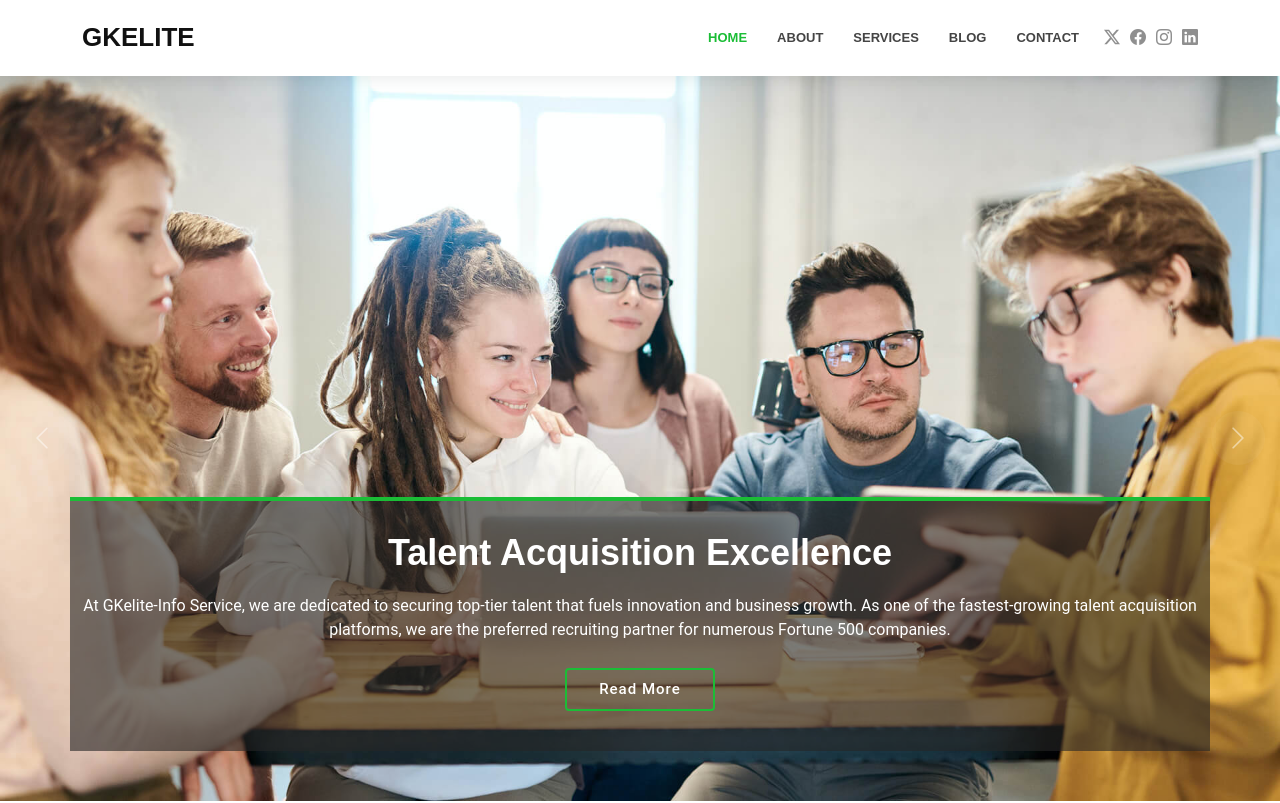
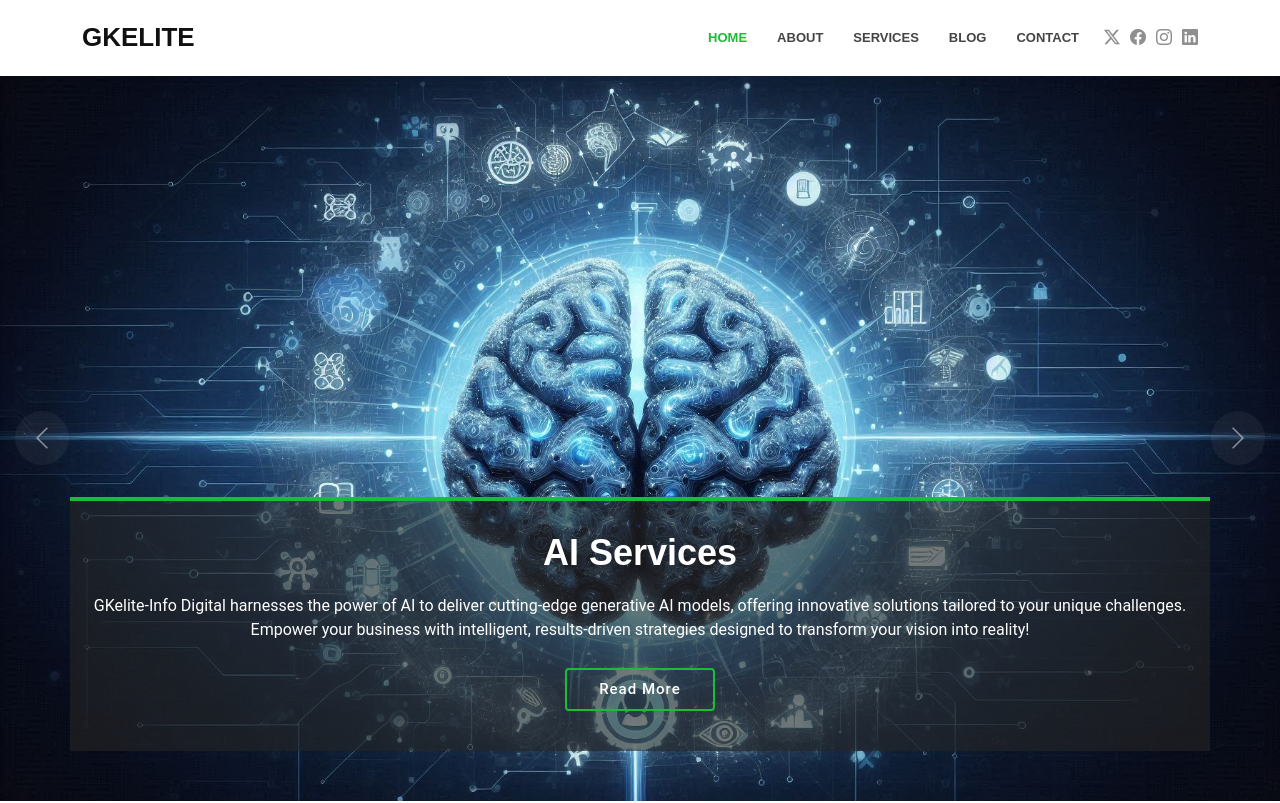
Before and after one commit to Sbose548/gkelite, a Next.js app: page / in a window 1280 px wide. Shown: the top 803 px of the page. Built offline with nearby package versions, Linux system fonts and the light colour scheme.

Commit message:
Update Hero.js

```diff
--- a/src/app/components/Hero.js
+++ b/src/app/components/Hero.js
@@ -49,7 +49,7 @@ const HeroCarousel = () => {
         data-bs-ride="false"
         data-bs-interval="5000"
       >
-        <div className="carousel-item active">
+        <div className="carousel-item ">
           <img
             src="/assets/img/hero-carousel/hero-carousel-1.jpg"
             alt="Talent Acquisition Excellence"
@@ -86,7 +86,7 @@ const HeroCarousel = () => {
           </div>
         </div>
 
-       <div className="carousel-item">
+       <div className="carousel-item active">
           <img
             src="/assets/img/hero-carousel/Designer.jpeg"
             alt="AI services"
```
